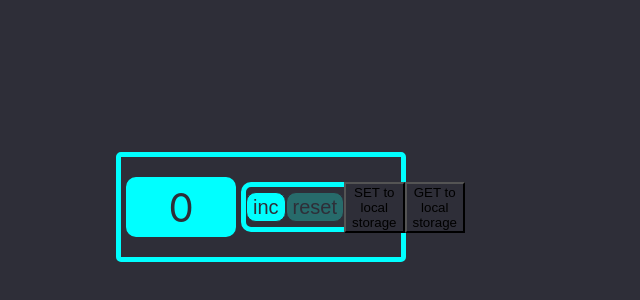
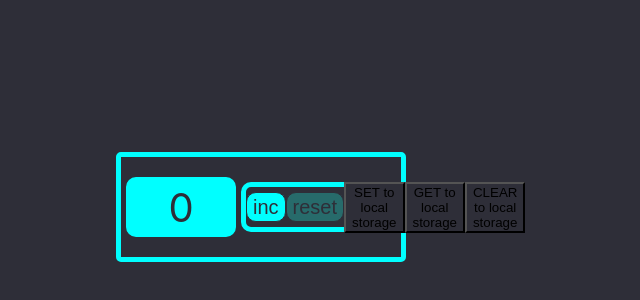
Before and after one commit to dktwho/counter, a React (Create React App) app: page / in a window 1280 px wide. Shown: the part 148-448 px from the top of the page, without its empty margins (184-824 px from the left). Built offline with nearby package versions, Linux system fonts and the light colour scheme.

Commit message:
add localstorage clear

```diff
--- a/src/App.tsx
+++ b/src/App.tsx
@@ -3,6 +3,8 @@ import './App.css';
 import {Button} from "./components/Button";
 import s from './App.module.css'
 import {Counter} from "./components/Counter";
+import {Simulate} from "react-dom/test-utils";
+
 
 function App() {
     let initCountValue = 0
@@ -25,10 +27,15 @@ function App() {
 
     const getLocalStorageHandler = () => {
         let counterValueFromLSString = localStorage.getItem('counterValue')
-        if(counterValueFromLSString) {
+        if (counterValueFromLSString) {
             let counterValueFromLSNumber = JSON.parse(counterValueFromLSString)
             setCounter(counterValueFromLSNumber)
         }
+    }
+
+    const clearLocalStorageHandler = () => {
+        localStorage.clear()
+        setCounter(initCountValue)
     }
 
 
@@ -42,6 +49,8 @@ function App() {
                         callback={reset}/>
                 <button onClick={setLocalStorageHandler}>SET to local storage</button>
                 <button onClick={getLocalStorageHandler}>GET to local storage</button>
+                <button onClick={clearLocalStorageHandler}>CLEAR to local storage</button>
+
             </div>
         </div>
     );
```
